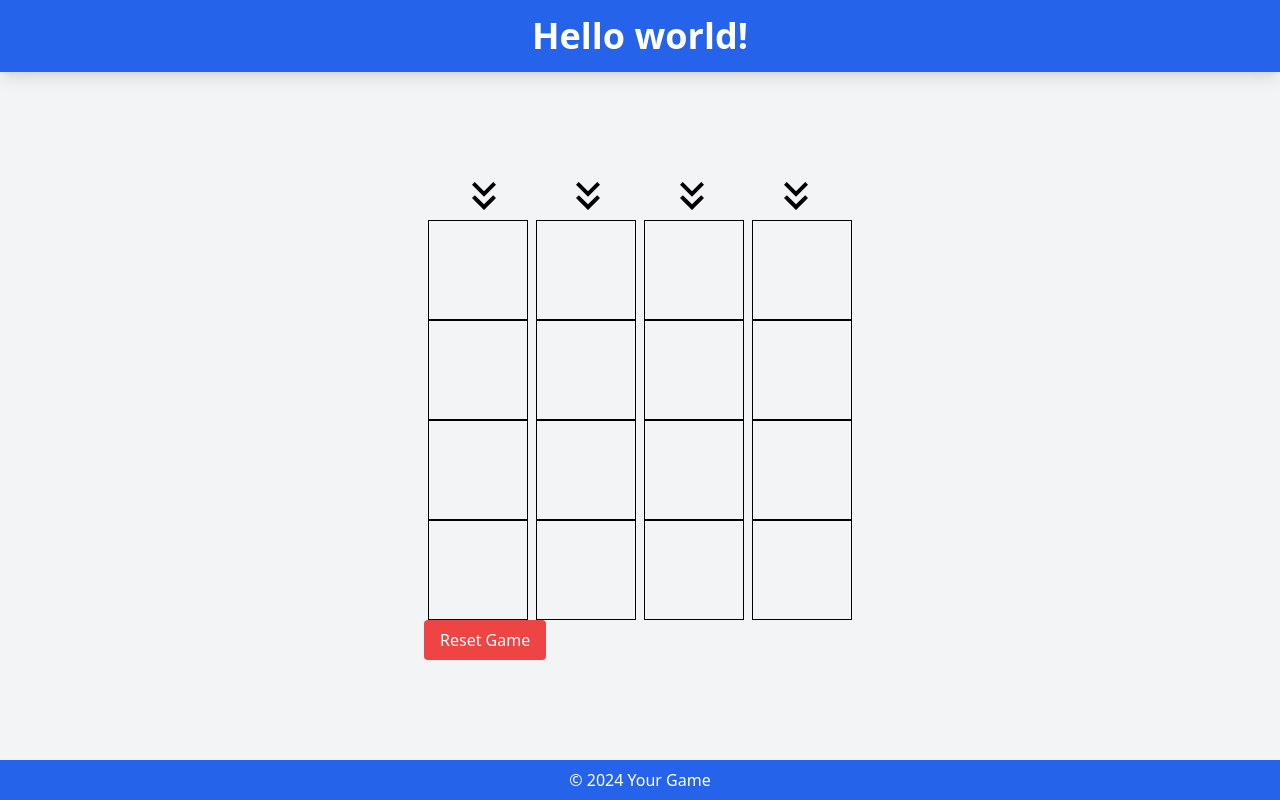
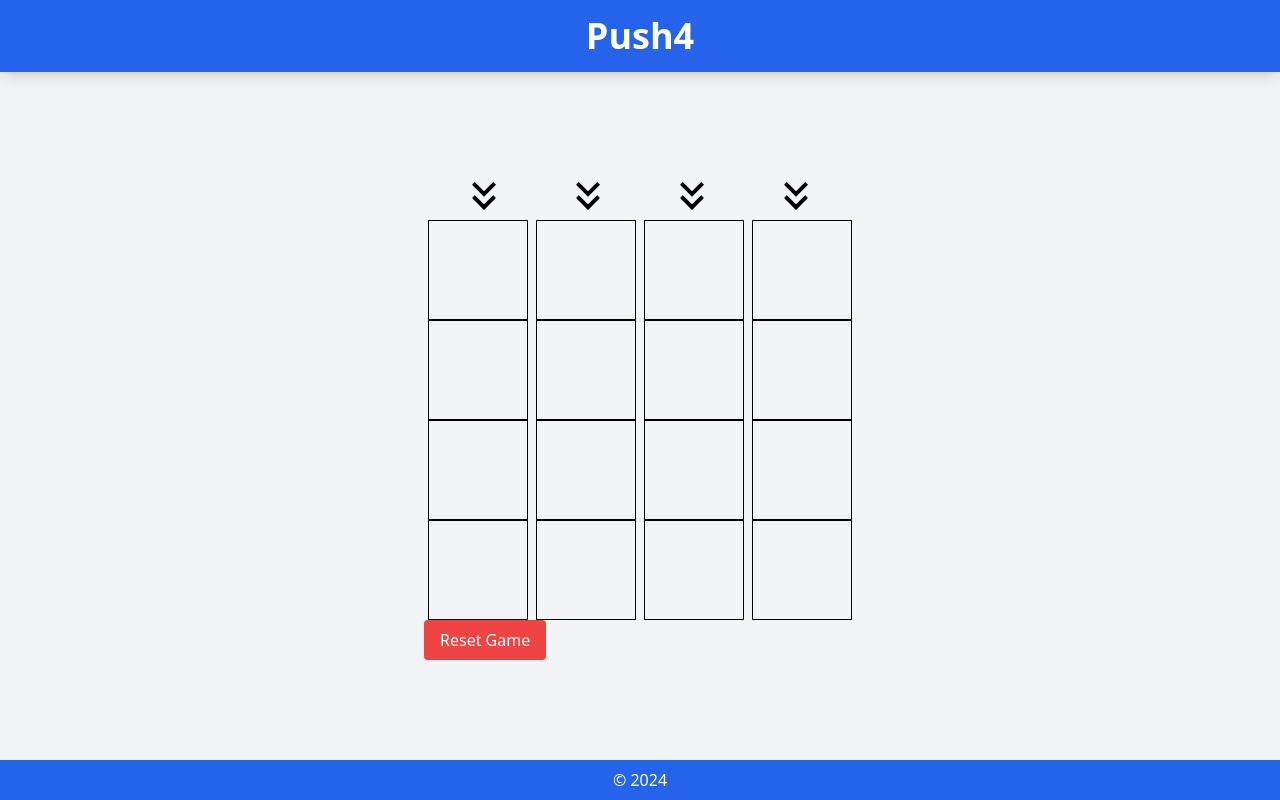
Before and after one commit to ka70/push4, a React (Vite) app in the folder frontend/: page / in a window 1280 px wide. Built offline with nearby package versions, Linux system fonts and the light colour scheme.

Commit message:
fix header, footer

```diff
--- a/frontend/src/App.tsx
+++ b/frontend/src/App.tsx
@@ -11,13 +11,13 @@ const App: React.FC = () => {
   return (
     <div className="min-h-screen flex flex-col items-center justify-center bg-gray-100">
       <header className="bg-blue-600 text-white py-4 w-full shadow-lg">
-        <h1 className="text-4xl font-bold text-center">Hello world!</h1>
+        <h1 className="text-4xl font-bold text-center">Push4</h1>
       </header>
       <main className="flex-1 w-full flex flex-col items-center justify-center p-6">
         <Game onReset={handleReset} />
       </main>
       <footer className="bg-blue-600 text-white py-2 w-full text-center">
-        <p>&copy; 2024 Your Game</p>
+        <p>&copy; 2024</p>
       </footer>
     </div>
   );
```
